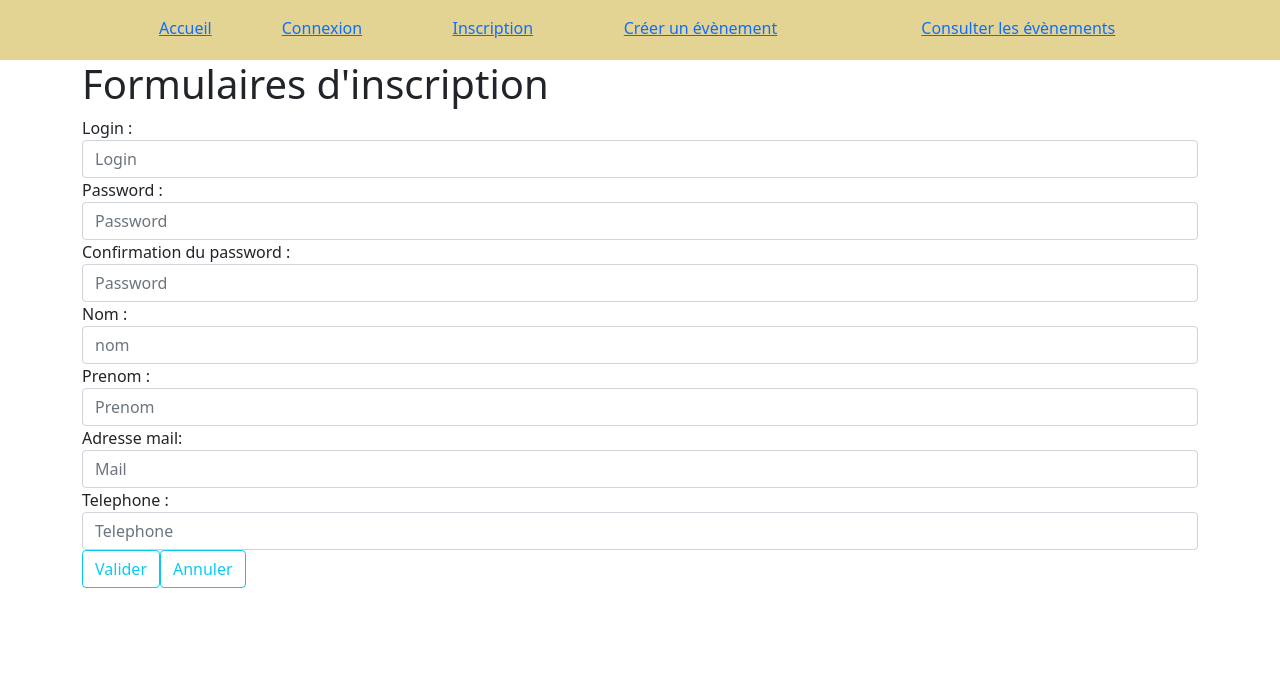
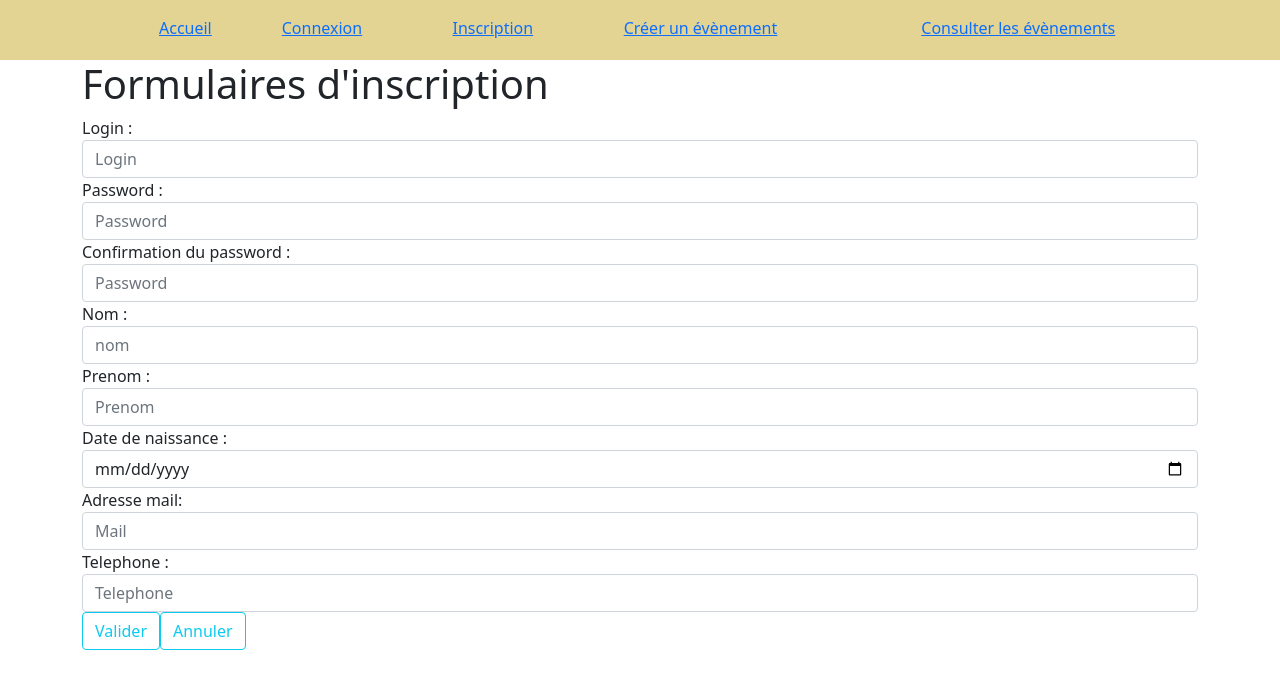
Before and after one commit to M0urad/ProjetSport, an Angular app in the folder Angular/: page /inscription in a window 1280 px wide. Shown: the top 688 px of the page. Built offline with nearby package versions, Linux system fonts and the light colour scheme.

Commit message:
form inscription

```diff
--- a/Angular/src/app/inscription/inscription.component.html
+++ b/Angular/src/app/inscription/inscription.component.html
@@ -25,6 +25,10 @@
             <input class="form-control" name="prenom" placeholder="Prenom"/>
           </div>
           <div class="form-group">
+            <label>Date de naissance :</label>
+            <input class="form-control" name="dateNaissaince" type="date" />
+          </div>
+          <div class="form-group">
             <label>Adresse mail:</label>
             <input class="form-control" name="mail" placeholder="Mail"/>
           </div>
```
